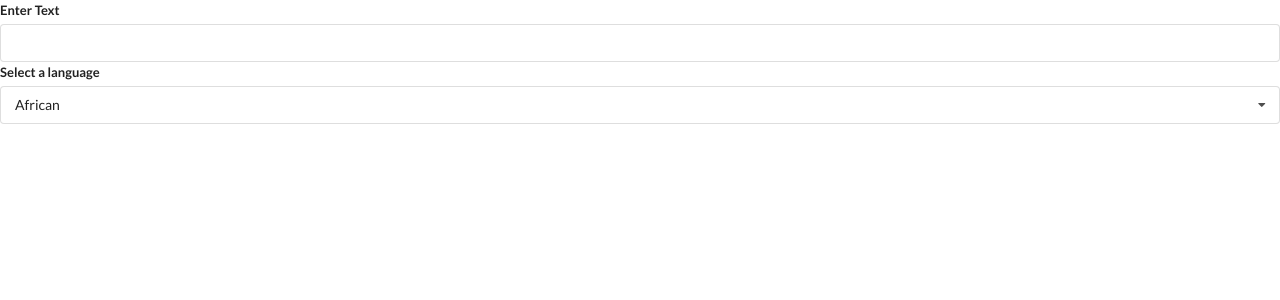
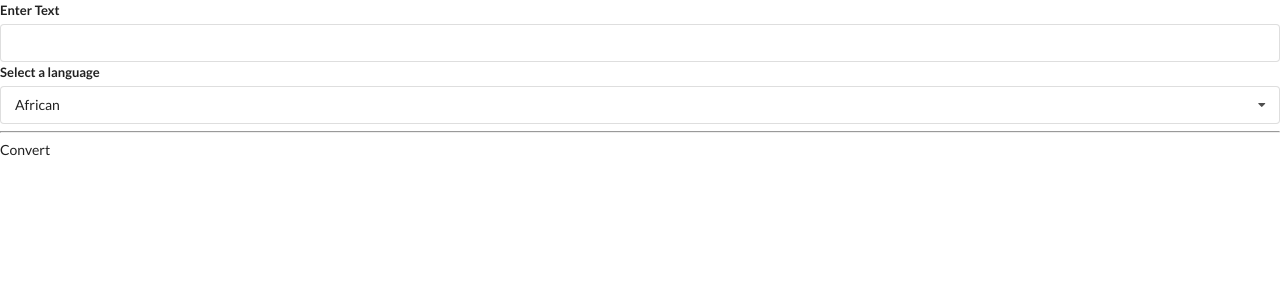
Before and after one commit to hafeezrq/reactjs_hooks_demo, a React (Create React App) app: page / in a window 1280 px wide. Shown: the top 300 px of the page. Built offline with nearby package versions, Linux system fonts and the light colour scheme.

Commit message:
Implement Conver.js comp to be used for translate API.

```diff
--- /dev/null
+++ b/src/components/Convert.js
@@ -0,0 +1,9 @@
+import React, { useState, useEffect } from 'react';
+
+const Convert = ({ language, text }) => {
+  useEffect(() => {}, [language, text]);
+
+  return <div>Convert</div>;
+};
+
+export default Convert;
--- a/src/components/Dropdown.js
+++ b/src/components/Dropdown.js
@@ -28,7 +28,7 @@ const Dropdown = ({ label, options, selected, onSelectedChange }) => {
       <div
         className='item'
         key={option.value}
-        onClick={() => onSelectedChange(option)}>
+        onClick={() => onSelectedChange(option.value)}>
         {option.label}
       </div>
     );
--- a/src/components/Translate.js
+++ b/src/components/Translate.js
@@ -1,5 +1,6 @@
 import React from 'react';
 import { useState } from 'react';
+import Convert from './Convert';
 import Dropdown from './Dropdown';
 
 const options = [
@@ -16,6 +17,7 @@ const options = [
     value: 'ur',
   },
 ];
+// AIzaSyCHUCmpR7cT_yDFHC98CZJy2LTms-IwDlM
 
 const Translate = () => {
   const [language, setLanguage] = useState(options[0]);
@@ -40,6 +42,8 @@ const Translate = () => {
         onSelectedChange={setLanguage}
         options={options}
       />
+      <hr />
+      <Convert language={language} text={text} />
     </>
   );
 };
--- a/src/index.js
+++ b/src/index.js
@@ -4,7 +4,7 @@ import App from './App';
 
 const root = ReactDOM.createRoot(document.getElementById('root'));
 root.render(
-  <React.StrictMode>
-    <App />
-  </React.StrictMode>
+  // <React.StrictMode>
+  <App />
+  // </React.StrictMode>
 );
```
